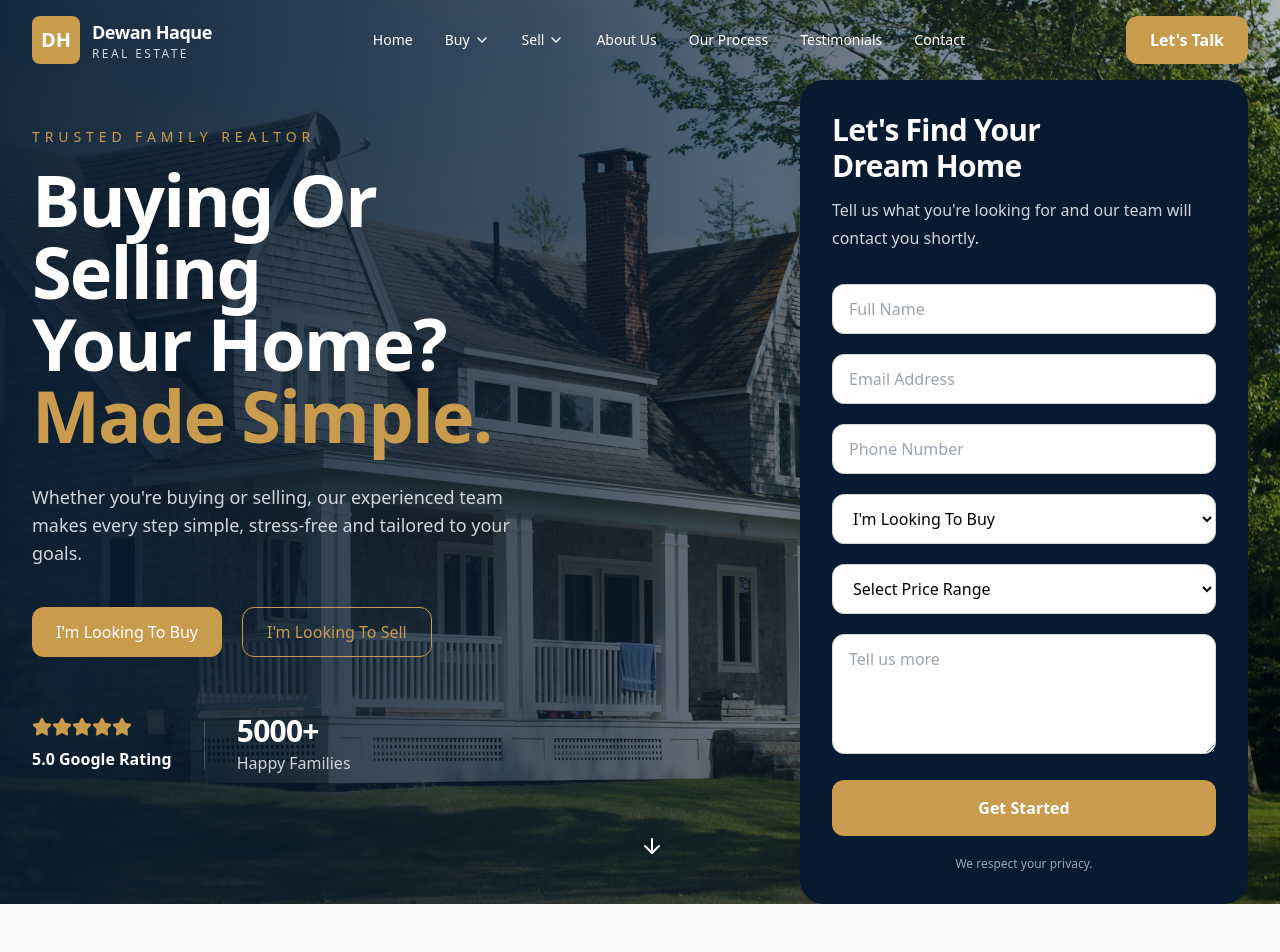
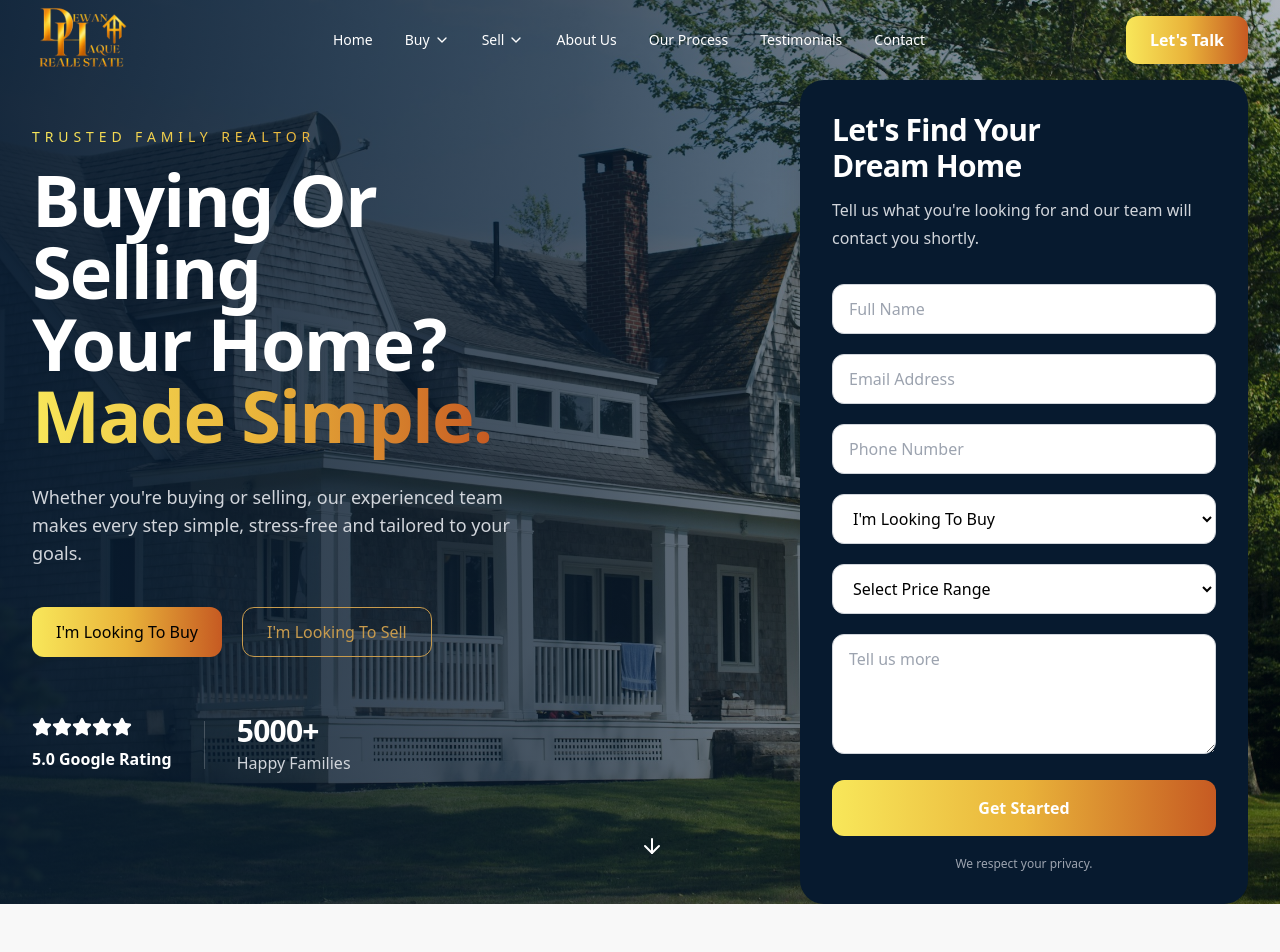
Before and after one commit to MohaiminAlif/dh_real_estate, a Next.js app: page / in a window 1280 px wide. Shown: the top 952 px of the page. Built offline with nearby package versions, Linux system fonts and the light colour scheme.

Commit message:
website hero page color correction

```diff
--- a/app/globals.css
+++ b/app/globals.css
@@ -95,8 +95,8 @@ p {
   text-[#C89B4D]
   transition-all
   duration-300
-  hover:bg-[#C89B4D]
-  hover:text-white;
+  hover:bg-gradient-to-r from-[#f8e75a] via-[#e9b33a] via-[#d58b2e] to-[#c65a22]
+  hover:text-black;
 }
 
 /* -------------------------------- */
--- a/components/hero.tsx
+++ b/components/hero.tsx
@@ -20,7 +20,7 @@ export default function Hero() {
         <div className="grid w-full gap-16 lg:grid-cols-2">
           {/* Left Side */}
           <div className="flex flex-col justify-center text-white">
-            <span className="mb-4 text-sm uppercase tracking-[0.35em] text-[#C89B4D]">
+            <span className="mb-4 text-sm uppercase tracking-[0.35em] bg-gradient-to-r from-[#f8e75a] via-[#e9b33a] via-[#d58b2e] to-[#c65a22] bg-clip-text text-transparent">
               Trusted Family Realtor
             </span>
 
@@ -29,7 +29,7 @@ export default function Hero() {
               <br />
               Your Home?
               <br />
-              <span className="text-[#C89B4D]">
+              <span className="bg-gradient-to-r from-[#f8e75a] via-[#e9b33a] via-[#d58b2e] to-[#c65a22] bg-clip-text text-transparent">
                 Made Simple.
               </span>
             </h1>
@@ -41,8 +41,8 @@ export default function Hero() {
             </p>
 
             <div className="mt-10 flex flex-wrap gap-5">
-              <button className="btn-primary">
-                I'm Looking To Buy
+              <button className="btn-primary bg-gradient-to-r from-[#f8e75a] via-[#e9b33a] via-[#d58b2e] to-[#c65a22]">
+                <span className="text-[black]">I'm Looking To Buy</span>
               </button>
 
               <button className="btn-secondary">
@@ -53,7 +53,7 @@ export default function Hero() {
             {/* Ratings */}
             <div className="mt-14 flex items-center gap-8">
               <div>
-                <div className="mb-2 flex text-[#C89B4D]">
+                <div className="mb-2 flex ">
                   <Star fill="currentColor" size={20} />
                   <Star fill="currentColor" size={20} />
                   <Star fill="currentColor" size={20} />
--- a/components/leadForm.tsx
+++ b/components/leadForm.tsx
@@ -175,7 +175,8 @@ export default function LeadForm() {
         <button
           type="submit"
           disabled={isSubmitting}
-          className="w-full rounded-xl bg-[#C89B4D] py-4 font-semibold transition hover:bg-[#b68639] disabled:opacity-50"
+          className="w-full rounded-xl bg-gradient-to-r from-[#f8e75a] via-[#e9b33a] via-[#d58b2e] to-[#c65a22]
+           py-4 font-semibold transition hover:bg-[#b68639] disabled:opacity-50"
         >
           {isSubmitting
             ? "Submitting..."
--- a/components/logo.tsx
+++ b/components/logo.tsx
@@ -4,18 +4,18 @@ import Image from "next/image";
 export default function logo() {
   return (
     <Link href="/" className="flex items-center gap-3">
-      <div className="flex h-12 w-12 items-center justify-center rounded-lg bg-[#C89B4D] text-white font-bold text-xl">
+      {/* <div className="flex h-12 w-12 items-center justify-center rounded-lg bg-[#C89B4D] text-white font-bold text-xl">
         DH
-      </div>
+      </div> */}
 
-     {/* <Image
-      src="/images/logo2.jpeg"
+     <Image
+      src="/images/logo.png"
       alt="Company Logo"
       width={100} // Set your preferred width
       height={40} // Set your preferred height
-    /> */}
+    />
 
-
+{/*
       <div className="leading-tight">
         <h2 className="text-lg font-bold text-white">
           Dewan Haque
@@ -24,7 +24,7 @@ export default function logo() {
         <p className="text-xs uppercase tracking-[0.2em] text-gray-300">
           Real Estate
         </p>
-      </div>
+      </div> */}
     </Link>
   );
 }
--- a/components/navbar.tsx
+++ b/components/navbar.tsx
@@ -87,9 +87,11 @@ export default function Navbar() {
 
           {/* CTA */}
           <div className="hidden lg:block">
-            <button className="rounded-xl bg-[#C89B4D] px-6 py-3 font-semibold text-white transition-all duration-300 hover:scale-105 hover:bg-[#b68639]">
-              Let's Talk
-            </button>
+          <button className="rounded-xl bg-gradient-to-r from-[#f8e75a] via-[#e9b33a] via-[#d58b2e] to-[#c65a22] px-6 py-3 font-semibold text-white transition-all duration-300 hover:scale-105 hover:shadow-xl">
+            Let's Talk
+          </button>
+
+
           </div>
 
           {/* Mobile Button */}
```
Also changed, not shown: public/images/logo.png.
